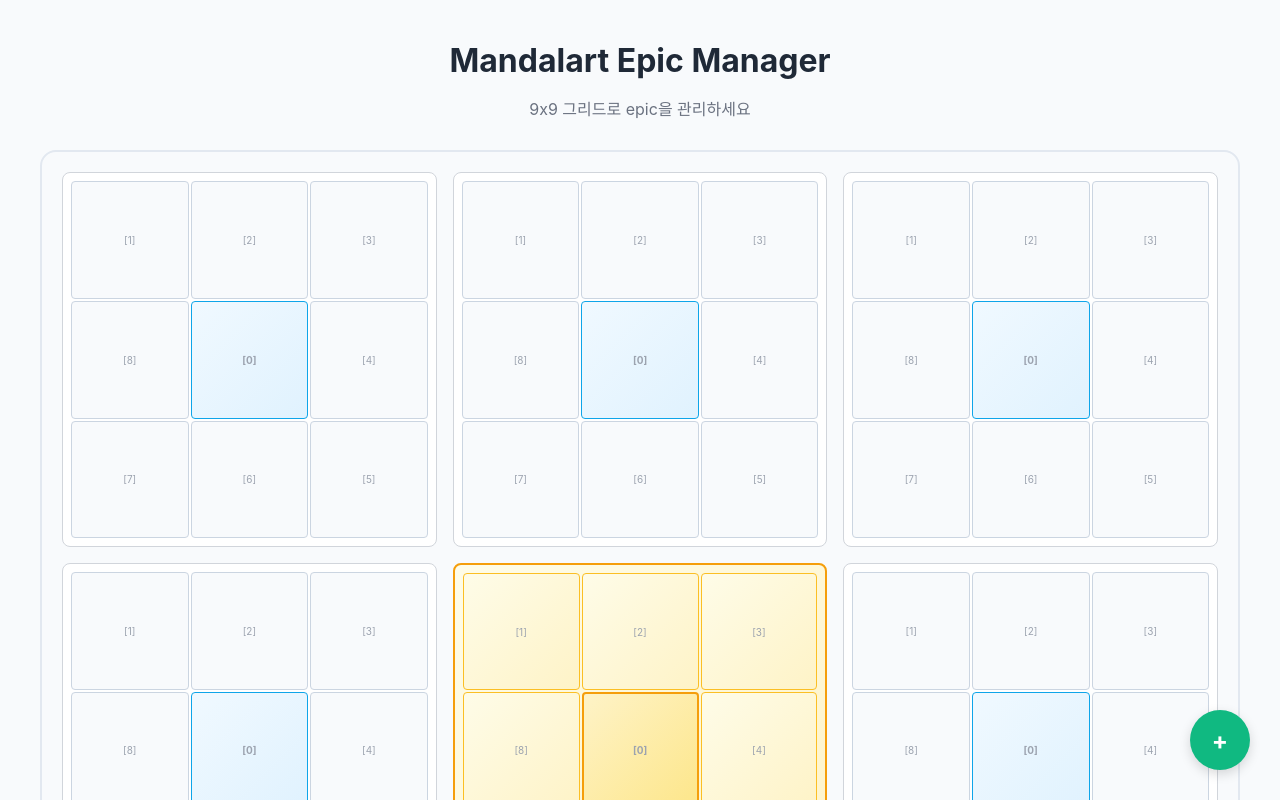
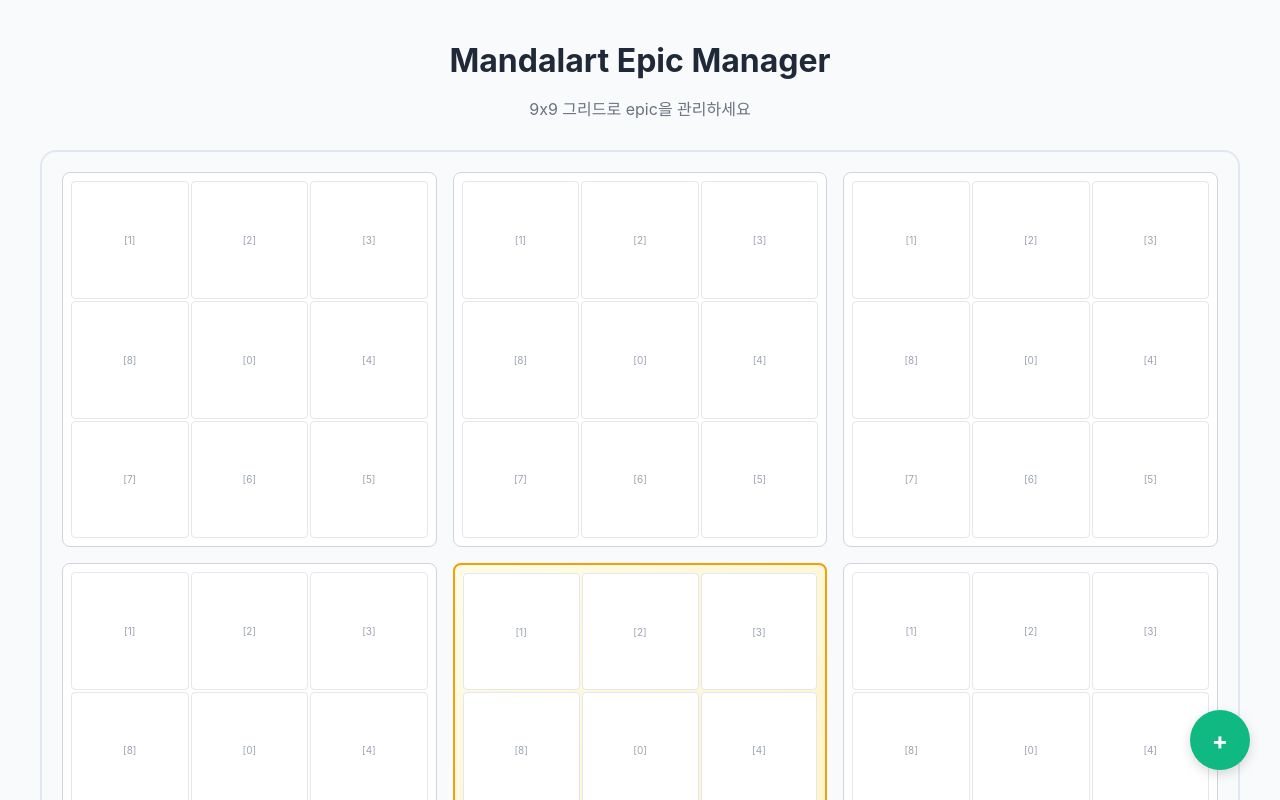
Before and after one commit to spongebob03/bemoreLog, a Vue app in the folder frontend/: page / in a window 1280 px wide. Shown: the top 800 px of the page. Built offline with nearby package versions, Linux system fonts and the light colour scheme; no server answers; the HTML template or start-up script is replaced by a standard one.

Commit message:
feat: epic depth color

```diff
--- a/frontend/src/components/EpicCard.vue
+++ b/frontend/src/components/EpicCard.vue
@@ -3,8 +3,9 @@
     class="epic-card"
     :class="{
       'empty': !epic,
-      'core-epic': epic && epic.depth === 0,
-      'sub-epic': epic && epic.depth > 0,
+      'depth-0': epic && epic.depth === 0,
+      'depth-1': epic && epic.depth === 1,
+      'depth-2': epic && epic.depth === 2,
       'clickable': epic,
       'is-compact': isCompact
     }"
@@ -75,14 +76,37 @@ const getMaxLength = (): number => {
   box-shadow: 0 4px 12px rgba(59, 130, 246, 0.15);
 }
 
-.epic-card.core-epic {
-  border-color: #10b981;
+/* Depth 0: 붉은색 파스텔 톤 */
+.epic-card.depth-0 {
+  border-color: #f87171;
+  background: linear-gradient(135deg, #fef2f2 0%, #fecaca 100%);
+}
+
+.epic-card.depth-0:hover {
+  border-color: #ef4444;
+  box-shadow: 0 4px 12px rgba(239, 68, 68, 0.15);
+}
+
+/* Depth 1: 파랑색 파스텔 톤 */
+.epic-card.depth-1 {
+  border-color: #60a5fa;
+  background: linear-gradient(135deg, #eff6ff 0%, #dbeafe 100%);
+}
+
+.epic-card.depth-1:hover {
+  border-color: #3b82f6;
+  box-shadow: 0 4px 12px rgba(59, 130, 246, 0.15);
+}
+
+/* Depth 2: 초록색 파스텔 톤 */
+.epic-card.depth-2 {
+  border-color: #34d399;
   background: linear-gradient(135deg, #f0fdf4 0%, #dcfce7 100%);
 }
 
-.epic-card.sub-epic {
-  border-color: #f59e0b;
-  background: linear-gradient(135deg, #fffbeb 0%, #fef3c7 100%);
+.epic-card.depth-2:hover {
+  border-color: #10b981;
+  box-shadow: 0 4px 12px rgba(16, 185, 129, 0.15);
 }
 
 .epic-card.empty {
--- a/frontend/src/components/ThreeByThreeGrid.vue
+++ b/frontend/src/components/ThreeByThreeGrid.vue
@@ -92,29 +92,7 @@ const getEpicAtPosition = (index: number): Epic | null => {
 
 // 셀 클래스 결정
 const getCellClass = (index: number) => {
-  const classes = ['grid-cell-base'];
-
-  if (props.gridIndex === 4) {
-    // 중앙 3x3 그리드
-    if (index === 5) {
-      classes.push('center-core-cell'); // 중앙 (1,1)
-    } else if (index === 1 || index === 3 || index === 7 || index === 9) {
-      classes.push('center-corner-cell'); // 모서리
-    } else {
-      classes.push('center-edge-cell'); // 변
-    }
-  } else {
-    // 주변 3x3 그리드
-    if (index === 5) {
-      classes.push('region-core-cell'); // 각 3x3의 중앙 (1,1)
-    } else if (index === 1 || index === 3 || index === 7 || index === 9) {
-      classes.push('region-corner-cell'); // 모서리
-    } else {
-      classes.push('region-edge-cell'); // 변
-    }
-  }
-
-  return classes;
+  return ['grid-cell-base'];
 };
 
 // 셀 클릭 핸들러
@@ -179,38 +157,6 @@ const handleEpicClick = (epic: Epic | null) => {
   transform: scale(1.02);
 }
 
-.center-core-cell {
-  background: linear-gradient(135deg, #fef3c7, #fde68a);
-  border: 2px solid #f59e0b;
-  font-weight: bold;
-}
-
-.center-corner-cell {
-  background: linear-gradient(135deg, #fefce8, #fef3c7);
-  border: 1px solid #fbbf24;
-}
-
-.center-edge-cell {
-  background: linear-gradient(135deg, #fefce8, #fef3c7);
-  border: 1px solid #fbbf24;
-}
-
-.region-core-cell {
-  background: linear-gradient(135deg, #f0f9ff, #e0f2fe);
-  border: 1px solid #0ea5e9;
-  font-weight: bold;
-}
-
-.region-corner-cell {
-  background: #f8fafc;
-  border: 1px solid #cbd5e1;
-}
-
-.region-edge-cell {
-  background: #f8fafc;
-  border: 1px solid #cbd5e1;
-}
-
 .cell-content {
   width: 100%;
   height: 100%;
--- a/frontend/src/services/habitService.ts
+++ b/frontend/src/services/habitService.ts
@@ -47,6 +47,11 @@ export interface HabitCommitCreate {
   habit_id: number;
   description?: string | null;
   effort: number; // 1-5 사이의 값
+}
+
+export interface HabitCommitUpdate {
+  description?: string | null;
+  effort?: number; // 1-5 사이의 값
 }
 
 class HabitService {
@@ -136,6 +141,35 @@ class HabitService {
     }
   }
 
+  async getHabitCommit(commitId: number): Promise<HabitCommit> {
+    try {
+      const response = await axios.get(`${API_BASE_URL}/api/habit/commit/${commitId}`);
+      return response.data;
+    } catch (error) {
+      console.error(`Error fetching habit commit ${commitId}:`, error);
+      throw error;
+    }
+  }
+
+  async updateHabitCommit(commitId: number, commit: HabitCommitUpdate): Promise<HabitCommit> {
+    try {
+      const response = await axios.put(`${API_BASE_URL}/api/habit/commit/${commitId}`, commit);
+      return response.data;
+    } catch (error) {
+      console.error(`Error updating habit commit ${commitId}:`, error);
+      throw error;
+    }
+  }
+
+  async deleteHabitCommit(commitId: number): Promise<void> {
+    try {
+      await axios.delete(`${API_BASE_URL}/api/habit/commit/${commitId}`);
+    } catch (error) {
+      console.error(`Error deleting habit commit ${commitId}:`, error);
+      throw error;
+    }
+  }
+
   // Epic과 연결된 Habit 생성을 위한 편의 메서드
   async createHabitForEpic(epicId: number, title: string, description?: string): Promise<Habit> {
     return this.createHabit({
```
